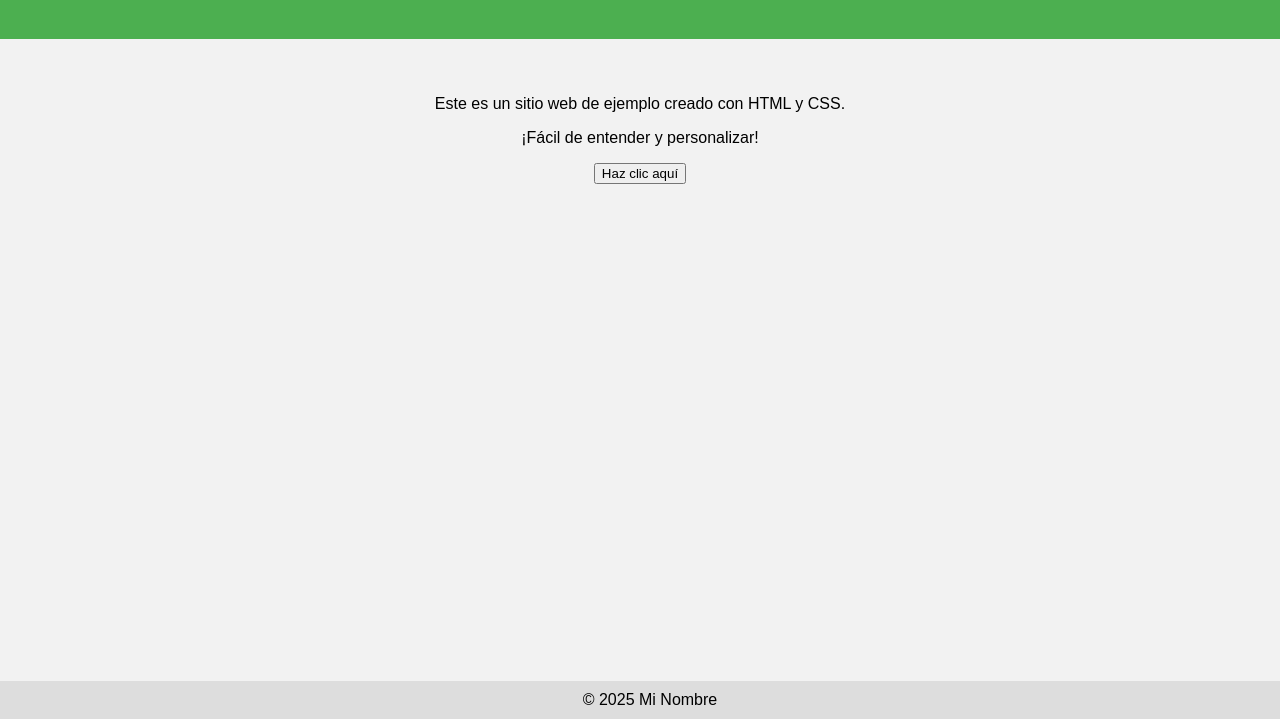
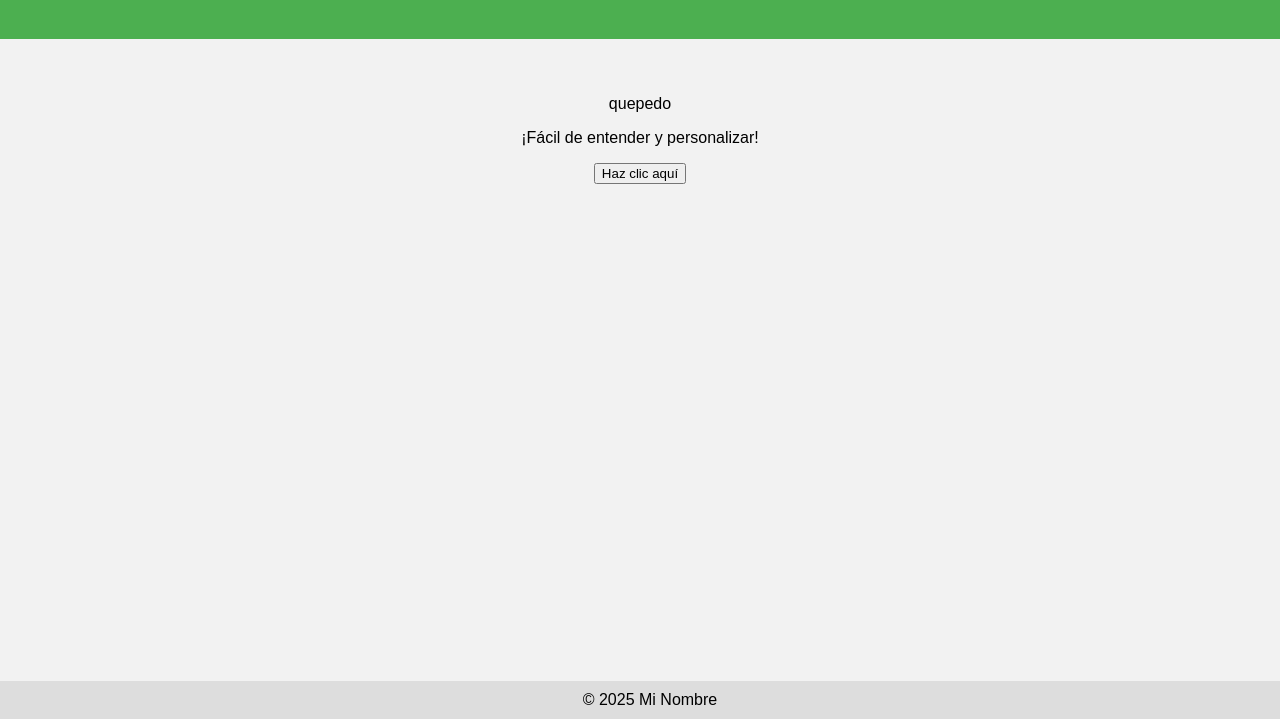
Before and after one commit to IscEdgar/Jenkins, a plain HTML site: page index.html in a window 1280 px wide. Shown: the part 81-800 px from the top of the page. Drawn offline with Linux system fonts and the light colour scheme.

Commit message:
primerddo

```diff
--- a/index.html
+++ b/index.html
@@ -38,7 +38,7 @@
   </header>
 
   <main>
-    <p>Este es un sitio web de ejemplo creado con HTML y CSS.</p>
+    <p>quepedo</p>
     <p>¡Fácil de entender y personalizar!</p>
     <button onclick="alert('¡Hola desde el botón!')">Haz clic aquí</button>
   </main>
```
